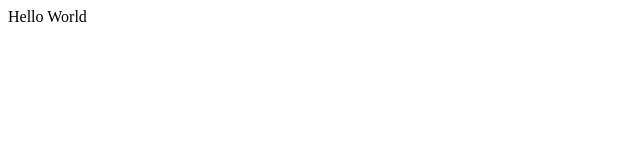
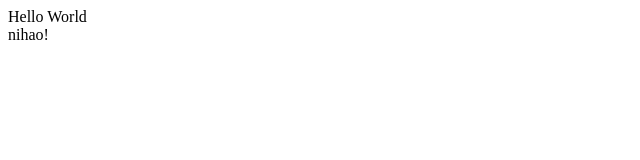
Before and after one commit to 418824282/maven.com, a plain HTML site: page index.html in a window 1280 px wide. Shown: the full height of the page, 0-640 px from the left. Drawn offline with Linux system fonts and the light colour scheme.

Commit message:
modify index.html

```diff
--- a/index.html
+++ b/index.html
@@ -1,3 +1,6 @@
 <html>
-<body>Hello World</body>
+<body>Hello World
+<br/>
+nihao!
+</body>
 </html>
```
